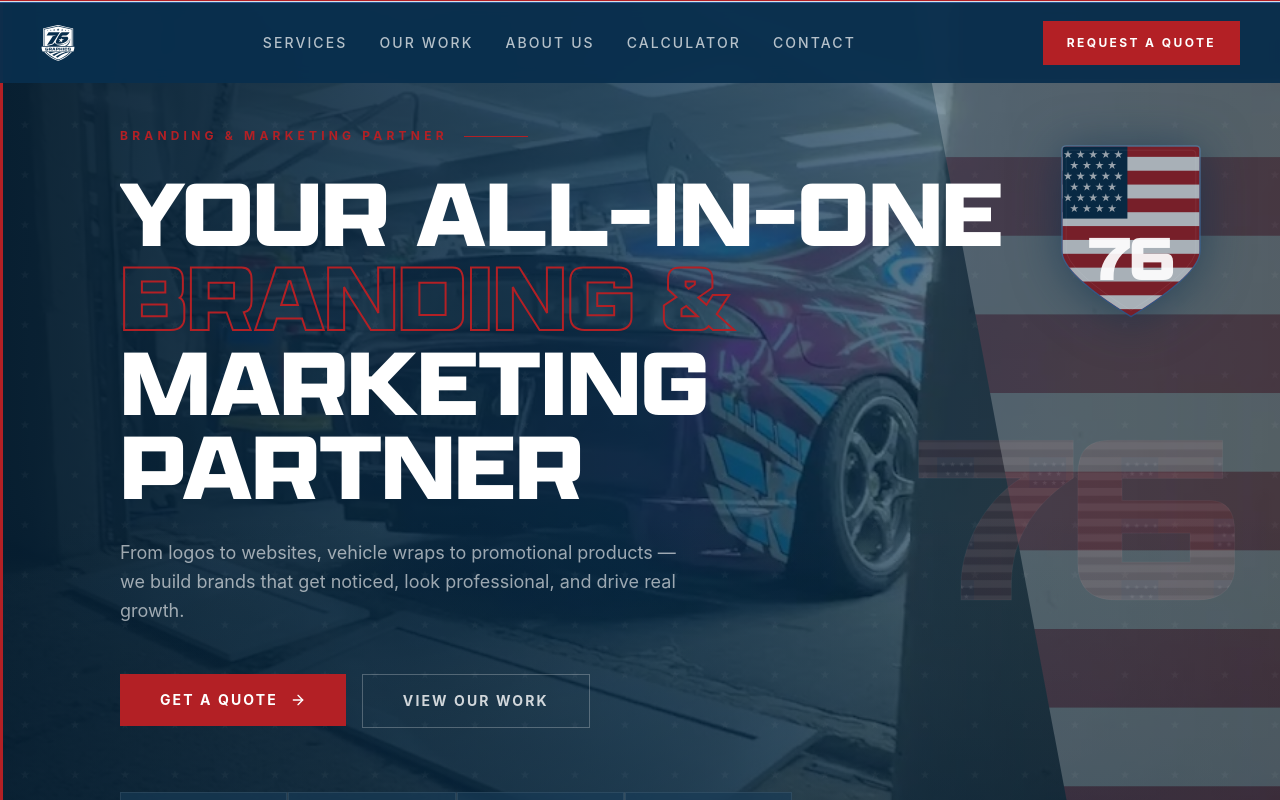
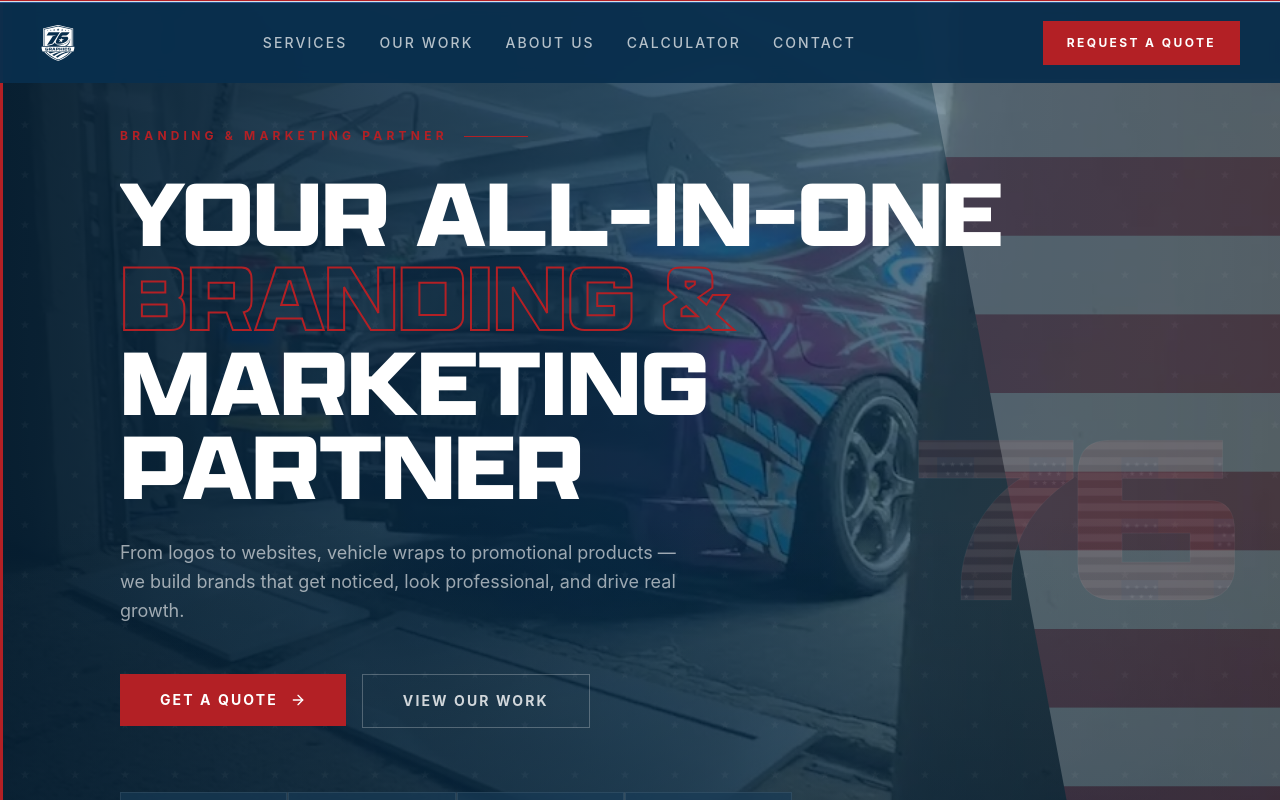
Before and after one commit to Starboymunir/76graphics, a Next.js app: page / in a window 1280 px wide. Shown: the top 800 px of the page. Built offline with nearby package versions, Linux system fonts and the light colour scheme; a web font is replaced by a local one.

Commit message:
fix: horizontal text on inactive service panels, remove hero light-beam & shield per client feedback

```diff
--- a/src/components/Hero.tsx
+++ b/src/components/Hero.tsx
@@ -43,8 +43,7 @@ export default function Hero() {
       {/* Star field tone */}
       <div className="absolute inset-0 brand-stars-bg opacity-25" />
 
-      {/* ── Animated light beam + flag sweep ── */}
-      <div className="light-beam" />
+      {/* ── Animated flag sweep ── */}
       <div className="flag-sweep" aria-hidden="true" />
 
       {/* ── Left red accent bar ── */}
@@ -55,92 +54,7 @@ export default function Hero() {
         className="absolute top-0 left-0 w-[3px] h-full bg-[#b32025] z-20 origin-top"
       />
 
-      {/* ── Patriotic Shield Crest ── */}
-      <motion.div
-        initial={{ opacity: 0, scale: 0.85 }}
-        animate={{ opacity: 1, scale: 1 }}
-        transition={{ duration: 1.2, delay: 1.5, ease: [0.22, 1, 0.36, 1] }}
-        aria-hidden="true"
-        className="absolute right-[6%] top-[14%] hidden lg:block z-[1] pointer-events-none select-none"
-      >
-        <svg viewBox="0 0 160 200" className="w-28 xl:w-36 drop-shadow-2xl" style={{ filter: "drop-shadow(0 4px 24px rgba(9,47,77,0.6))" }}>
-          {/* Shield shape */}
-          <defs>
-            <clipPath id="shield">
-              <path d="M8,4 L152,4 Q156,4 156,8 L156,120 Q156,145 80,192 Q4,145 4,120 L4,8 Q4,4 8,4 Z" />
-            </clipPath>
-            <linearGradient id="shieldBorder" x1="0" y1="0" x2="0" y2="1">
-              <stop offset="0%" stopColor="#567fa7" />
-              <stop offset="100%" stopColor="#285493" />
-            </linearGradient>
-          </defs>
-          {/* Outer border glow */}
-          <path d="M8,4 L152,4 Q156,4 156,8 L156,120 Q156,145 80,192 Q4,145 4,120 L4,8 Q4,4 8,4 Z"
-            fill="none" stroke="url(#shieldBorder)" strokeWidth="3" opacity="0.7" />
-          <g clipPath="url(#shield)">
-            {/* Red & white stripes background */}
-            <rect x="0" y="0" width="160" height="200" fill="#b32025" />
-            <rect x="0" y="15.4" width="160" height="15.4" fill="#fff" />
-            <rect x="0" y="46.2" width="160" height="15.4" fill="#fff" />
-            <rect x="0" y="76.9" width="160" height="15.4" fill="#fff" />
-            <rect x="0" y="107.7" width="160" height="15.4" fill="#fff" />
-            <rect x="0" y="138.5" width="160" height="15.4" fill="#fff" />
-            <rect x="0" y="169.2" width="160" height="15.4" fill="#fff" />
-            {/* Blue canton with stars */}
-            <rect x="0" y="0" width="76" height="84" fill="#092f4d" />
-            {/* 5×4 + 4×3 star pattern (30 stars for visual balance) */}
-            {/* Row 1: 5 */}
-            <polygon points="10,8 11.1,11.4 14.7,11.4 11.8,13.4 12.9,16.8 10,14.8 7.1,16.8 8.2,13.4 5.3,11.4 8.9,11.4" fill="#fff" opacity="0.9" />
-            <polygon points="24,8 25.1,11.4 28.7,11.4 25.8,13.4 26.9,16.8 24,14.8 21.1,16.8 22.2,13.4 19.3,11.4 22.9,11.4" fill="#fff" opacity="0.9" />
-            <polygon points="38,8 39.1,11.4 42.7,11.4 39.8,13.4 40.9,16.8 38,14.8 35.1,16.8 36.2,13.4 33.3,11.4 36.9,11.4" fill="#fff" opacity="0.9" />
-            <polygon points="52,8 53.1,11.4 56.7,11.4 53.8,13.4 54.9,16.8 52,14.8 49.1,16.8 50.2,13.4 47.3,11.4 50.9,11.4" fill="#fff" opacity="0.9" />
-            <polygon points="66,8 67.1,11.4 70.7,11.4 67.8,13.4 68.9,16.8 66,14.8 63.1,16.8 64.2,13.4 61.3,11.4 64.9,11.4" fill="#fff" opacity="0.9" />
-            {/* Row 2: 4 (offset) */}
-            <polygon points="17,20 18.1,23.4 21.7,23.4 18.8,25.4 19.9,28.8 17,26.8 14.1,28.8 15.2,25.4 12.3,23.4 15.9,23.4" fill="#fff" opacity="0.9" />
-            <polygon points="31,20 32.1,23.4 35.7,23.4 32.8,25.4 33.9,28.8 31,26.8 28.1,28.8 29.2,25.4 26.3,23.4 29.9,23.4" fill="#fff" opacity="0.9" />
-            <polygon points="45,20 46.1,23.4 49.7,23.4 46.8,25.4 47.9,28.8 45,26.8 42.1,28.8 43.2,25.4 40.3,23.4 43.9,23.4" fill="#fff" opacity="0.9" />
-            <polygon points="59,20 60.1,23.4 63.7,23.4 60.8,25.4 61.9,28.8 59,26.8 56.1,28.8 57.2,25.4 54.3,23.4 57.9,23.4" fill="#fff" opacity="0.9" />
-            {/* Row 3: 5 */}
-            <polygon points="10,32 11.1,35.4 14.7,35.4 11.8,37.4 12.9,40.8 10,38.8 7.1,40.8 8.2,37.4 5.3,35.4 8.9,35.4" fill="#fff" opacity="0.9" />
-            <polygon points="24,32 25.1,35.4 28.7,35.4 25.8,37.4 26.9,40.8 24,38.8 21.1,40.8 22.2,37.4 19.3,35.4 22.9,35.4" fill="#fff" opacity="0.9" />
-            <polygon points="38,32 39.1,35.4 42.7,35.4 39.8,37.4 40.9,40.8 38,38.8 35.1,40.8 36.2,37.4 33.3,35.4 36.9,35.4" fill="#fff" opacity="0.9" />
-            <polygon points="52,32 53.1,35.4 56.7,35.4 53.8,37.4 54.9,40.8 52,38.8 49.1,40.8 50.2,37.4 47.3,35.4 50.9,35.4" fill="#fff" opacity="0.9" />
-            <polygon points="66,32 67.1,35.4 70.7,35.4 67.8,37.4 68.9,40.8 66,38.8 63.1,40.8 64.2,37.4 61.3,35.4 64.9,35.4" fill="#fff" opacity="0.9" />
-            {/* Row 4: 4 (offset) */}
-            <polygon points="17,44 18.1,47.4 21.7,47.4 18.8,49.4 19.9,52.8 17,50.8 14.1,52.8 15.2,49.4 12.3,47.4 15.9,47.4" fill="#fff" opacity="0.9" />
-            <polygon points="31,44 32.1,47.4 35.7,47.4 32.8,49.4 33.9,52.8 31,50.8 28.1,52.8 29.2,49.4 26.3,47.4 29.9,47.4" fill="#fff" opacity="0.9" />
-            <polygon points="45,44 46.1,47.4 49.7,47.4 46.8,49.4 47.9,52.8 45,50.8 42.1,52.8 43.2,49.4 40.3,47.4 43.9,47.4" fill="#fff" opacity="0.9" />
-            <polygon points="59,44 60.1,47.4 63.7,47.4 60.8,49.4 61.9,52.8 59,50.8 56.1,52.8 57.2,49.4 54.3,47.4 57.9,47.4" fill="#fff" opacity="0.9" />
-            {/* Row 5: 5 */}
-            <polygon points="10,56 11.1,59.4 14.7,59.4 11.8,61.4 12.9,64.8 10,62.8 7.1,64.8 8.2,61.4 5.3,59.4 8.9,59.4" fill="#fff" opacity="0.9" />
-            <polygon points="24,56 25.1,59.4 28.7,59.4 25.8,61.4 26.9,64.8 24,62.8 21.1,64.8 22.2,61.4 19.3,59.4 22.9,59.4" fill="#fff" opacity="0.9" />
-            <polygon points="38,56 39.1,59.4 42.7,59.4 39.8,61.4 40.9,64.8 38,62.8 35.1,64.8 36.2,61.4 33.3,59.4 36.9,59.4" fill="#fff" opacity="0.9" />
-            <polygon points="52,56 53.1,59.4 56.7,59.4 53.8,61.4 54.9,64.8 52,62.8 49.1,64.8 50.2,61.4 47.3,59.4 50.9,59.4" fill="#fff" opacity="0.9" />
-            <polygon points="66,56 67.1,59.4 70.7,59.4 67.8,61.4 68.9,64.8 66,62.8 63.1,64.8 64.2,61.4 61.3,59.4 64.9,59.4" fill="#fff" opacity="0.9" />
-            {/* Row 6: 4 (offset) */}
-            <polygon points="17,68 18.1,71.4 21.7,71.4 18.8,73.4 19.9,76.8 17,74.8 14.1,76.8 15.2,73.4 12.3,71.4 15.9,71.4" fill="#fff" opacity="0.9" />
-            <polygon points="31,68 32.1,71.4 35.7,71.4 32.8,73.4 33.9,76.8 31,74.8 28.1,76.8 29.2,73.4 26.3,71.4 29.9,71.4" fill="#fff" opacity="0.9" />
-            <polygon points="45,68 46.1,71.4 49.7,71.4 46.8,73.4 47.9,76.8 45,74.8 42.1,76.8 43.2,73.4 40.3,71.4 43.9,71.4" fill="#fff" opacity="0.9" />
-            <polygon points="59,68 60.1,71.4 63.7,71.4 60.8,73.4 61.9,76.8 59,74.8 56.1,76.8 57.2,73.4 54.3,71.4 57.9,71.4" fill="#fff" opacity="0.9" />
-            {/* Dark overlay to tone it down */}
-            <rect x="0" y="0" width="160" height="200" fill="#061e31" opacity="0.35" />
-          </g>
-          {/* "76" embossed */}
-          <text
-            x="80" y="130"
-            textAnchor="middle"
-            dominantBaseline="central"
-            fill="#ffffff"
-            opacity="0.92"
-            style={{ fontFamily: "'Apotek Extended', sans-serif", fontWeight: 900, fontSize: "72px", letterSpacing: "-2px" }}
-          >
-            76
-          </text>
-          {/* Inner glow ring */}
-          <path d="M12,8 L148,8 Q152,8 152,12 L152,118 Q152,141 80,186 Q8,141 8,118 L8,12 Q8,8 12,8 Z"
-            fill="none" stroke="#ffffff" strokeWidth="0.5" opacity="0.15" />
-        </svg>
-      </motion.div>
+
 
       {/* ── Massive "76" watermark — stars & stripes fill ── */}
       <div
--- a/src/components/Services.tsx
+++ b/src/components/Services.tsx
@@ -175,12 +175,9 @@ export default function Services() {
               style={{ opacity: active === i ? 0 : 1 }}
             >
               <span
-                className="text-white/70 text-xs font-bold tracking-[0.3em] uppercase whitespace-nowrap"
+                className="text-white/70 text-xs font-bold tracking-[0.3em] uppercase text-center px-2"
                 style={{
                   fontFamily: "'Apotek Extended', sans-serif",
-                  writingMode: "vertical-rl",
-                  textOrientation: "mixed",
-                  transform: "rotate(180deg)",
                 }}
               >
                 {s.subtitle}
```
